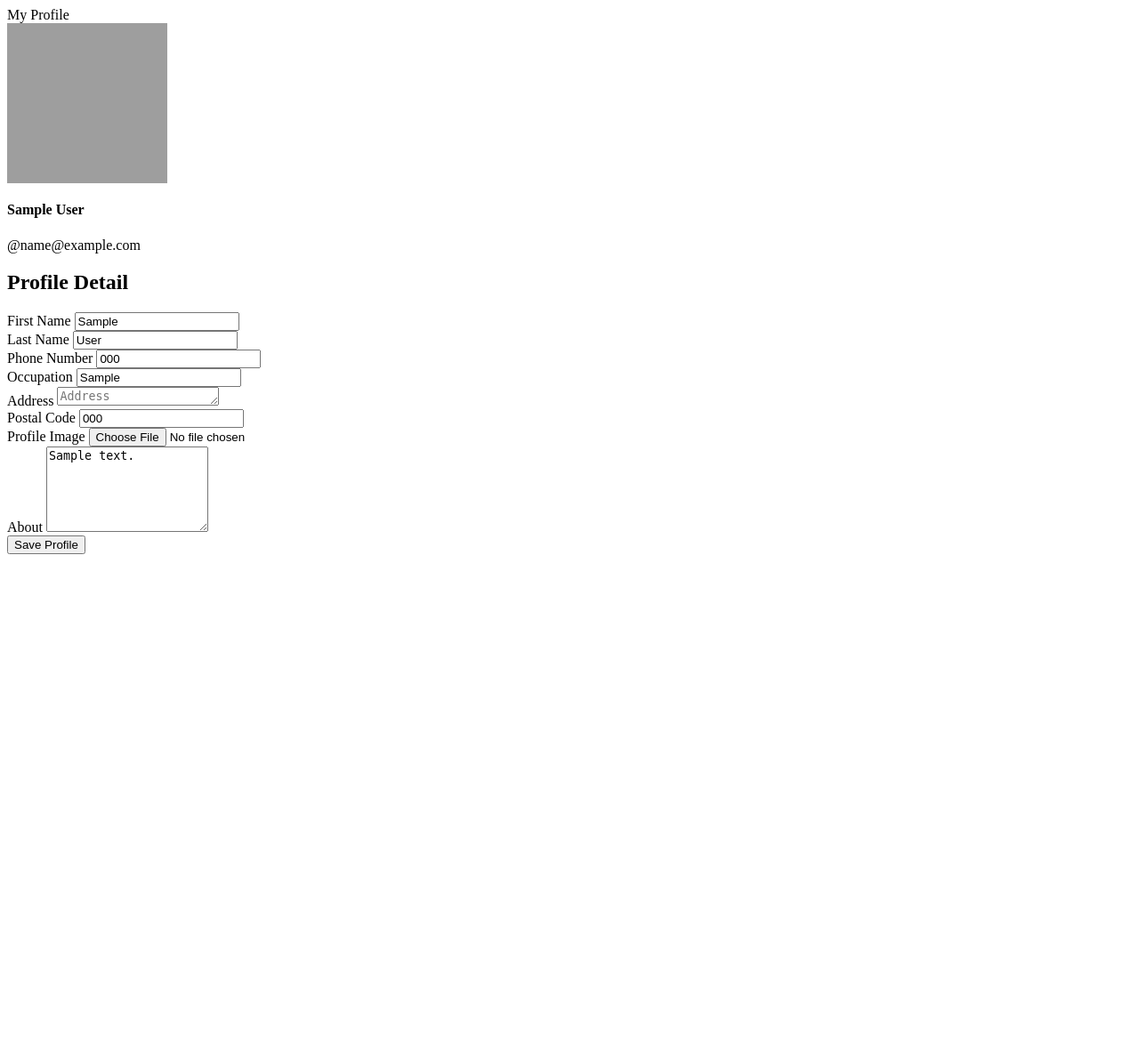
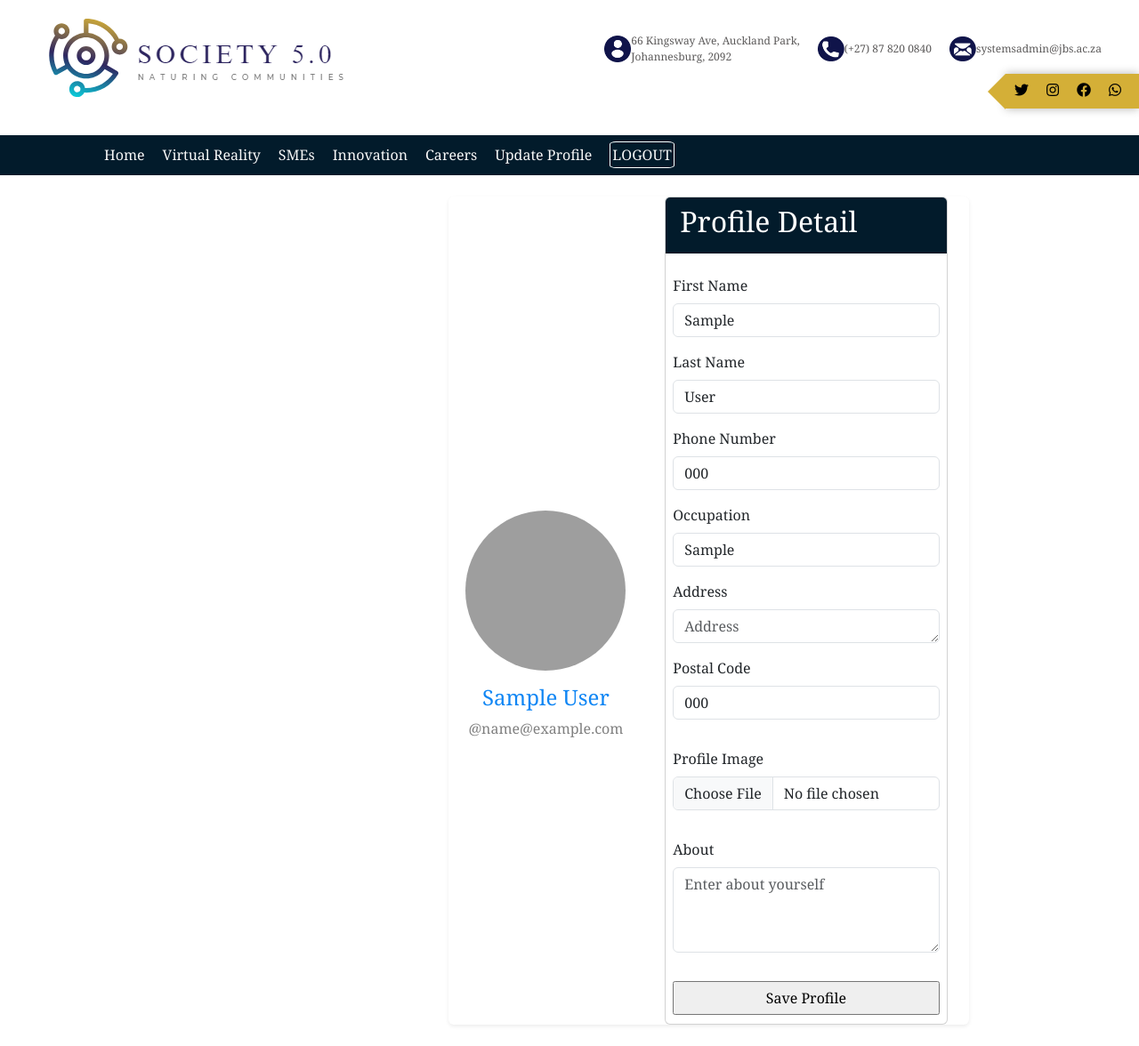
Before and after one commit to SamuelPudinyane/society, a Flask app: page /profile in a window 1280 px wide. Shown: the whole page at 89% size. Before the commit the page ends 623 px from the top, so only its background shows below. Run offline with Flask 3, Linux system fonts and the light colour scheme; a user stored in the database is signed in; tables that the repository leaves empty hold one stand-in row (values such as "Sample post"); parts of the project's set-up code (start-up, migrations or seed data) failed here and were passed over; some libraries are stand-ins or nearby versions; grey boxes are pictures that could not be loaded.

Commit message:
index fixed, and css styling

```diff
--- a/accounts/forms.py
+++ b/accounts/forms.py
@@ -57,7 +57,7 @@ class RegisterForm(FlaskForm):
     gender = SelectField('Gender', choices=[('male', 'Male'), ('female', 'Female')], default='male', validators=[DataRequired()])
     occupation = StringField('Occupation', validators=[DataRequired(), Length(min=5, max=50)])
     contact_number = StringField('Phone Number', validators=[DataRequired(), Length(min=10, max=15), StrongPhone()])
-    address = TextAreaField('Address', validators=[DataRequired(), Length(min=10, max=120)], render_kw={'rows': 1})
+    address = TextAreaField('Address', validators=[Length(min=5, max=120)], render_kw={'rows': 1})
     postal_code = StringField('Postal Code', validators=[DataRequired(), Length(min=4, max=4)])
     role = SelectField('Role', choices=[('admin', 'Admin'), ('volunteer', 'Volunteer'), ('student', 'Student')], validators=[DataRequired()])
     password = PasswordField('Password', validators=[DataRequired(), StrongPassword(), Length(min=8, max=20)])
@@ -122,7 +122,7 @@ class EditUserProfileForm(FlaskForm):
                               )
     contact_number = StringField('Phone Number', validators=[Length(10, 10), StrongPhone()])
     occupation = StringField('Occupation', validators=[Length(5, 50)])
-    address = TextAreaField('Address', validators=[Length(50, 120)], render_kw={'rows': 1})
+    address = TextAreaField('Address', validators=[Length(5, 120)], render_kw={'rows': 1})
     postal_code = StringField('Postal Code', validators=[Length(4, 4)])
     about = TextAreaField('About')
     submit = SubmitField('Save Profile')
--- a/accounts/static/css/index2.css
+++ b/accounts/static/css/index2.css
@@ -7,6 +7,21 @@ body {
     width: 100%;
     height: 100vh;
     overflow: hidden;
+  }
+  .profile {
+    width: 100%;
+  }
+  .profile_details{
+    display: block;
+  }
+  .profile_details col{
+    width: 100%;
+  }
+  .card-header{
+    background-color: rgb(2, 27, 43);
+    color: white;
+    text-align: center;
+    align-items: center;
   }
 
   .video-background video {
@@ -217,7 +232,8 @@ body {
   .search-container {
     position: relative;
     width: 290px;
-    height: 21px;
+    height: max-content;
+    margin-bottom: 4px;
     padding-right: 170px;
   }
 
@@ -237,7 +253,7 @@ body {
     top: 0;
     right: 0;
     width: 30px;
-    height: 32px;
+    height: 30px;
     margin-top: 0px;
     background-color: #10144A;
     /* Dark blue background */
@@ -633,6 +649,14 @@ body {
     width: 100%;
   }
 
+  .anchor{
+    text-align: center;
+    text-decoration: none;
+
+  }
+  .anchor:hover{
+    font-weight: bold;
+  }
 
   .features-wrapper {
     display: flex;
--- /dev/null
+++ b/accounts/templates/base.html
@@ -0,0 +1,132 @@
+<!DOCTYPE html>
+<html lang="en">
+  <head>
+    <meta charset="UTF-8" />
+    <meta name="viewport" content="width=device-width, initial-scale=1.0" />
+    {% if title %}
+    <title>Blog-{{title}}</title>
+    {% else %}
+    <title>Blog</title>
+    {% endif %}
+    <link
+      href="https://cdn.jsdelivr.net/npm/bootstrap@5.3.0-alpha1/dist/css/bootstrap.min.css"
+      rel="stylesheet"
+    />
+    <script src="https://cdn.jsdelivr.net/npm/axios/dist/axios.min.js"></script>
+
+    <script src="https://cdn.jsdelivr.net/npm/alpinejs@2.8.2/dist/alpine.js" defer></script>
+    <script src="https://ajax.googleapis.com/ajax/libs/jquery/3.5.1/jquery.min.js"></script>
+    <link rel="icon" type="image/svg+xml" href="../static/images/dummy/UJlogo.jpg">
+    <link rel="stylesheet" href="https://unpkg.com/swiper/swiper-bundle.min.css" />
+
+    <link
+      href="https://cdnjs.cloudflare.com/ajax/libs/font-awesome/5.15.4/css/all.min.css"
+      rel="stylesheet"
+    />
+    <script src="https://unpkg.com/alpinejs" defer></script>
+    <script src="https://unpkg.com/axios/dist/axios.min.js"></script>
+    <link rel="stylesheet" href="https://cdn.jsdelivr.net/npm/swiper@11/swiper-bundle.min.css"/>
+    <link rel="stylesheet" type="text/css" href="../static/css/index2.css" />
+
+  </head>
+  <body>
+    <div class="container-fluid nav_header">
+      <div class="top-nav">
+        <a class="navbar-brand logo" href="{{url_for('accounts.index')}}">
+          <img class="logo"  src="../static/images/2new logo.png" alt="">
+        </a>
+        <div class="nav-icons">
+            <div class="location">
+                <img src="../static/images/Group 261.png" alt="Location Icon" width="30px">
+                <span>66 Kingsway Ave, Auckland Park,<br> Johannesburg, 2092</span>
+            </div>
+            <div class="phone">
+                <img src="../static/images/Group 244.png" alt="Phone Icon" width="30px"><br>
+                <span>(+27) 87 820 0840</span>
+            </div>
+            <div class="email">
+                <img src="../static/images/Group 257.png" alt="Email Icon" width="30px">
+                <span>systemsadmin@jbs.ac.za</span>
+            </div>
+        </div>
+    </div>
+      <nav class="navbar navbar-expand-md navbar-light">
+          <div class="container">
+
+
+          </div>
+        </nav>
+        <div class="bar container-fluid">
+          <nav class="navbar navbar-expand-md navbar-light">
+            <div class="container">
+
+              <div class="menuList">
+                <button class="navbar-toggler" type="button" data-toggle="collapse" data-target="#navbarNav" aria-controls="navbarNav" aria-expanded="false" aria-label="Toggle navigation">
+                <span class="navbar-toggler-icon"></span>
+                </button>
+              </div>
+              <div class="collapse navbar-collapse justify-content-end navbarNav" id="navbarNav">
+
+
+             <div>   {% block buttons %}
+              {% endblock buttons %}</div>
+              </div>
+            </div>
+          </nav>
+        </div>
+  </div>
+  <div class="bottom-nav">
+    <div class="nav-links">
+        <div class="right-links">
+            <!-- <div class="dropdown">
+          <button class="dropbtn">
+            Case Studies
+            <span class="arrow-down">&#9660;</span>
+          </button>
+          <div class="dropdown-content">
+            <a href="#">Newly Added Cases</a>
+            <a href="#">Case Categories</a>
+            <a href="#">Submit a Case</a>
+            <a href="#">Case Resources</a>
+          </div>
+         </div> -->
+            <div class="logo">
+                <!-- <img src="./images/2new logo.png" alt="" width="110px" height="5px"> -->
+            </div>
+            <div class="centre_nav">
+                <a href="{{url_for('accounts.index')}}">Home</a>
+                <!-- <a href="./About.html">About Us</a> -->
+                <a href="./teachingnotes.html">Virtual Reality</a>
+                <a href="./resources.html">SMEs</a>
+                <a href="./contributors.html">Innovation</a>
+                <a href="./blog.html">Careers</a>
+                <a href="{{url_for('accounts.profile')}}">Update Profile</a>
+                <a class="login" href="{{url_for('accounts.logout')}}">LOGOUT</a>
+            </div>
+
+        </div>
+        <div class="write-button">
+            <!-- <button class="orange-button">Write with Us Now</button> -->
+            <div class="icons">
+                <a href="https://twitter.com" target="_blank" class="fab fa-twitter"></a>
+                <a href="https://instagram.com" target="_blank" class="fab fa-instagram"></a>
+                <a href="https://facebook.com" target="_blank" class="fab fa-facebook"></a>
+                <a href="https://wa.me" target="_blank" class="fab fa-whatsapp"></a>
+
+            </div>
+        </div>
+    </div>
+</div>
+    <div class="container">
+
+      {% block body %}
+      {% endblock body %}
+    </div>
+    <script src="https://code.jquery.com/jquery-3.5.1.slim.min.js"></script>
+<script src="https://cdn.jsdelivr.net/npm/@popperjs/core@2.5.4/dist/umd/popper.min.js"></script>
+<script src="https://stackpath.bootstrapcdn.com/bootstrap/4.5.2/js/bootstrap.min.js"></script>
+<script>
+
+</script>
+  </body>
+</html>
--- a/accounts/templates/profile.html
+++ b/accounts/templates/profile.html
@@ -1,10 +1,9 @@
 {% from 'bootstrap5/form.html' import render_field %}
 {% from 'bootstrap5/utils.html' import render_messages %}
-{% block title %}My Profile{% endblock %}
-
+{% extends "base.html" %}
 {% block body %}
 
-<div class="container my-4">
+<div class="profile container my-4">
     {{ render_messages(dismissible=True, dismiss_animate=True) }}
     <div class="card shadow-sm border-0">
         <div class="row">
@@ -22,14 +21,14 @@
                 </div>
             </div>
             <div class="col-md-7 col-lg-7">
-                <div class="p-3 py-4">
+                <div class="card">
                     <form action="{{ url_for('accounts.profile') }}" method="post" enctype="multipart/form-data">
-                        <div class="d-flex justify-content-between align-items-center mb-3">
-                            <h2 class="text-right">Profile Detail</h2>
+                        <div class="login-card card-header d-flex justify-content-between align-items-center mb-3">
+                            <h2>Profile Detail</h2>
                         </div>
                         {{ form.csrf_token() }}
-                        <div class="form-outline">
-                            <div class="row">
+                        <div class="card-body p-2 form-outline">
+                            <div class="profile_details">
                                 <div class="col">
                                     {{ render_field(form.first_name, placeholder="First name",
                                     value=current_user.first_name) }}
@@ -56,14 +55,14 @@
                                 </div>
                             </div>
                         </div>
-                        <div class="form-outline">
+                        <div class="form-outline m-2">
                             {{ render_field(form.profile_image) }}
                         </div>
-                        <div class="form-outline mb-3">
+                        <div class="form-outline m-2">
                             {{ render_field(form.about, id="bio", placeholder="Enter about yourself",
                             style="height: 6rem;") }}
                         </div>
-                        <div class="d-flex mt-4">
+                        <div class="d-flex m-2">
                             {{ render_field(form.submit, class="w-100") }}
                         </div>
                         <script>
--- a/accounts/templates/reset_password.html
+++ b/accounts/templates/reset_password.html
@@ -1,3 +1,4 @@
+{% extends "base.html" %}
 {% from 'bootstrap5/form.html' import render_field %}
 {% from 'bootstrap5/utils.html' import render_messages %}
 {% block title %}Reset Password{% endblock %}
--- a/accounts/views.py
+++ b/accounts/views.py
@@ -29,7 +29,7 @@ from datetime import datetime, timedelta
 import re
 import os
 
-
+import json
 """
 This accounts blueprint defines routes and templates related to user management
 within our application.
@@ -123,8 +123,9 @@ def login() -> Response:
 
             # Log the user in and set the session to remember the user for (15 days)
             login_user(user, remember=True, duration=timedelta(days=15))
-            session["email"]=email
+
             flash("You are logged in successfully.", "success")
+            session['email']=email
             return redirect(url_for("accounts.index"))
 
         return redirect(url_for("accounts.login"))
@@ -434,8 +435,22 @@ def profile() -> Response:
 
 @accounts.route('/innovation')
 def innovation():
+    email=session.get('email')
+    print(email)
+    if not email:
+        return redirect(url_for('accounts.login'))
     # Redirect to another application running on a different server or port
-    return redirect('http://127.0.0.1:8000')
+    user = User.get_user_by_email(email=email)
+    print(user.id)
+    user_id=user.id
+    profile=Profile.profile(user_id)
+    user=user.to_dict()
+    user['bio']=profile['bio']
+    user['avator']=profile['avator']
+    print(profile)
+
+    print("user details ",user)
+    return redirect(f'http://127.0.0.1:8000?user={json.dumps(user)}')
 
 
 @app.route("/session")
```
Also changed, not shown: accounts/models.py (+59 -6 lines), accounts/templates/index.html (+14 -5 lines), accounts/templates/login.html (+4 -4 lines), 2 other files.
